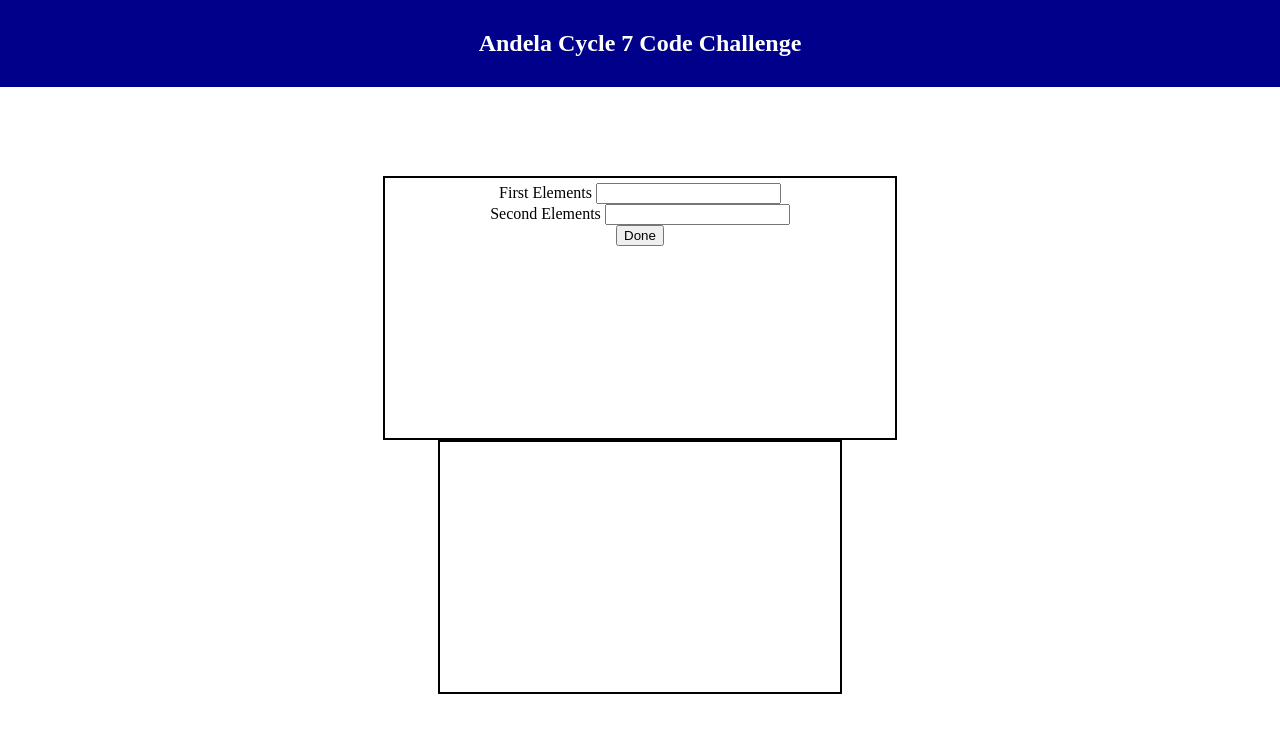
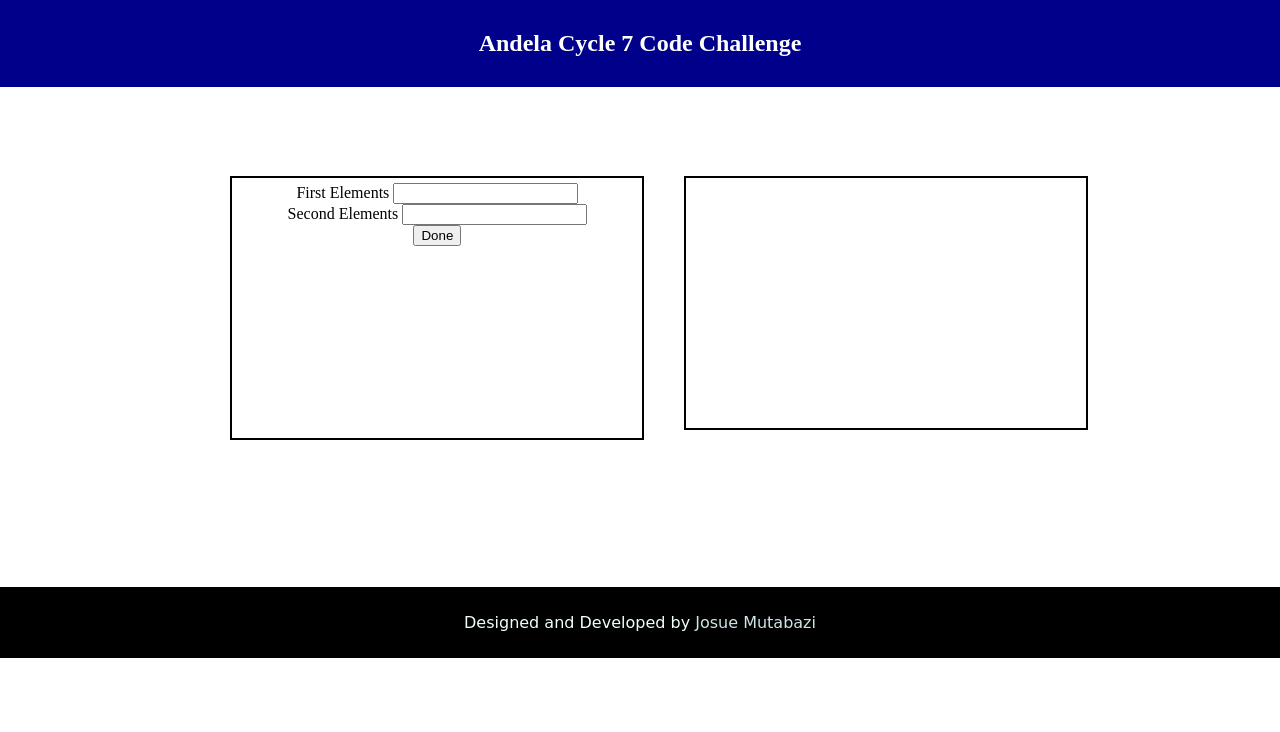
Before and after one commit to MutaJosh/andela_cycle_7_Josue, a plain HTML site: page index.html in a window 1280 px wide. Shown: the top 732 px of the page. Drawn offline with Linux system fonts and the light colour scheme.

Commit message:
Positioning two divs

```diff
--- a/index.html
+++ b/index.html
@@ -17,10 +17,10 @@
 			<div class="container1">
 				<form>
 					<lebel>First Elements</lebel>
-					<input type="number" name=""><br>
+					<input type="text" name="" maxlength="2"><br>
 
 					<label>Second Elements</label>
-					<input type="number" name=""><br>
+					<input type="text" name=""><br>
 
 					<button onclick="balanceScale()">Done</button>
 				</form>
--- a/main.css
+++ b/main.css
@@ -34,14 +34,19 @@ footer {
 
 .container1 {
 	border: 2px solid black;
-	width: 500px;
+	width: 400px;
 	padding: 5px;
 	height: 250px;
 	margin-top: 7%;
+	float: left;
+	margin-left: 18%;
 }
 
 .container2 {
 	border: 2px solid black;
 	width: 400px;
 	height: 250px;
+	float: right;
+	margin-top: 7%;
+	margin-right: 15%;
 }
```
